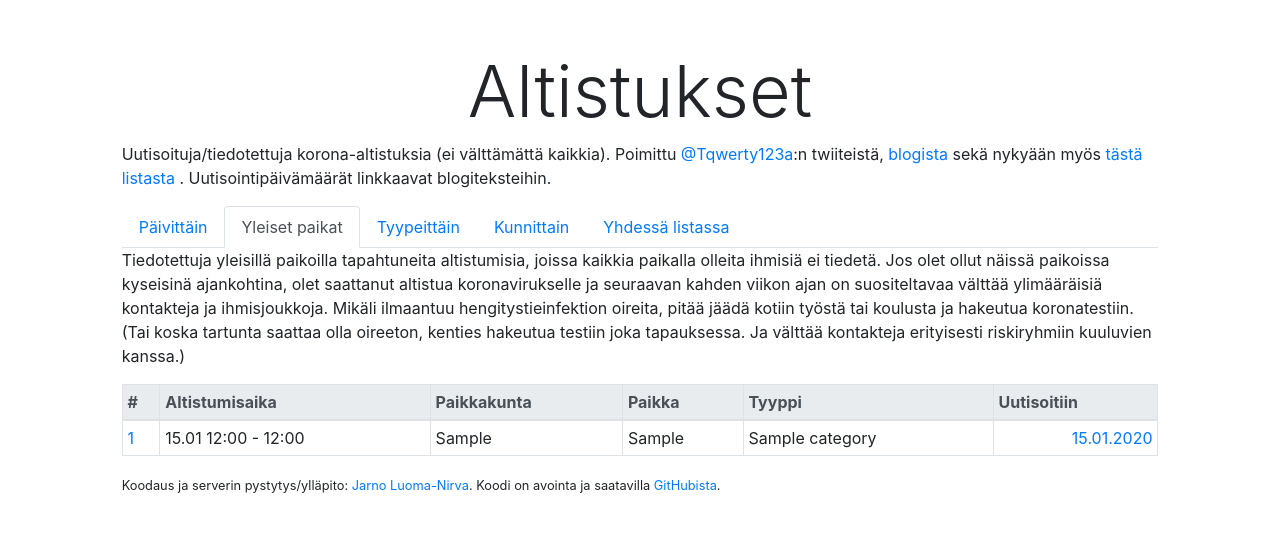
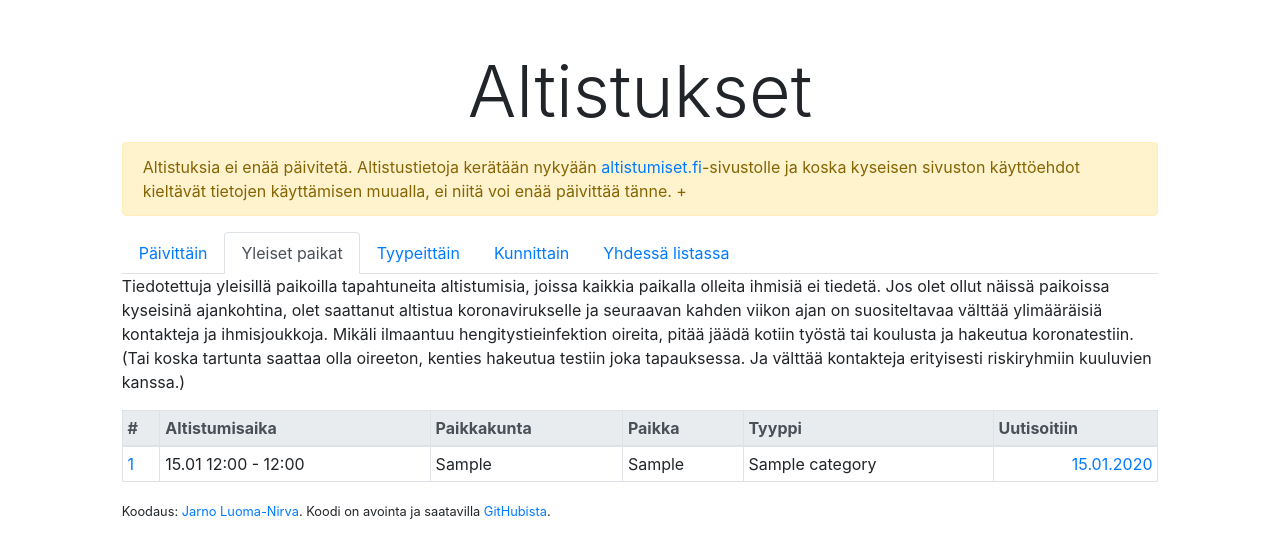
Before and after one commit to jarnoln/exposures, a Django app: page /alerts/ in a window 1280 px wide. Shown: the top 558 px of the page. Run offline with Django 3.2, Linux system fonts and the light colour scheme; tables that the repository leaves empty hold one stand-in row (values such as "Sample post"); some libraries are stand-ins or nearby versions.

Commit message:
Add more categories

```diff
--- a/tables/templates/tables/base.html
+++ b/tables/templates/tables/base.html
@@ -15,21 +15,18 @@
       <div class="row">
         <div class="col-12 col-md-10 offset-md-1">
           <h1 class="text-center mt-5 display-3">Altistukset</h1>
-          <p>Uutisoituja/tiedotettuja korona-altistuksia (ei välttämättä kaikkia). Poimittu
-            <a href="https://twitter.com/Tqwerty123a">@Tqwerty123a</a>:n twiiteistä,
-            <a href="https://altistukset.blogspot.com/">blogista</a> sekä nykyään myös
-            <a href="https://am3pladwshcytcj-altistuminen.adb.eu-frankfurt-1.oraclecloudapps.com/ords/r/altistus/altistukset/kaikki-altistukset">
-              tästä listasta
-            </a>.
-            Uutisointipäivämäärät linkkaavat blogiteksteihin.
-          </p>
+          <div class="alert alert-warning">
+            Altistuksia ei enää päivitetä. Altistustietoja kerätään nykyään
+            <a href="http://altistumiset.fi">altistumiset.fi</a>-sivustolle ja koska kyseisen sivuston käyttöehdot
+            kieltävät tietojen käyttämisen muualla, ei niitä voi enää päivittää tänne.
++         </div>
           {% if user.is_staff %}
             <div> <a href="{% url 'add_exposure' %}">[Lisää uusi]</a></div>
           {% endif %}
           {% block content %}{% endblock %}
           <div>
             <small>
-              Koodaus ja serverin pystytys/ylläpito: <a href="https://jln.fi">Jarno Luoma-Nirva</a>.
+              Koodaus: <a href="https://jln.fi">Jarno Luoma-Nirva</a>.
               Koodi on avointa ja saatavilla <a href="https://github.com/jarnoln/exposures">GitHubista</a>.
             </small>
           </div>
```
Also changed, not shown: tables/templates/tables/exposures_by_date.html (+5 -4 lines).
